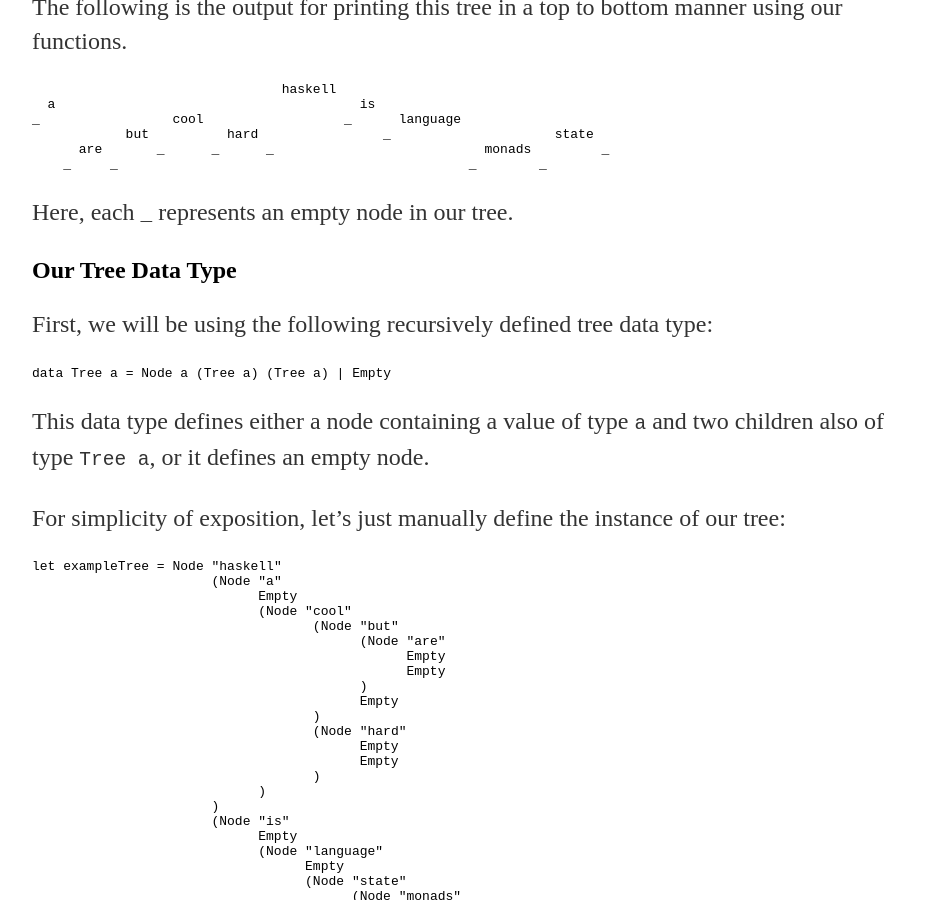
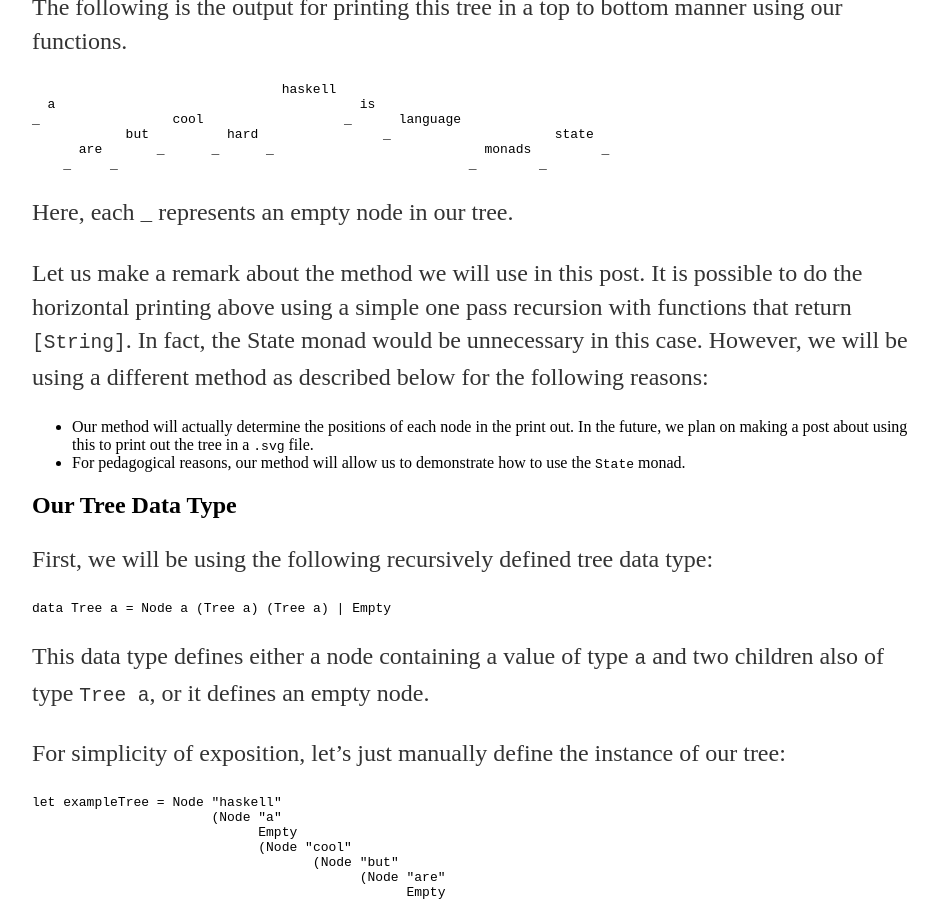
Before and after one commit to MatthewMcGonagle/MatthewMcGonagle.github.io, a Jekyll site: the page built from _posts/2018-10-10-PrintingABinaryTreeInHaskell.md, in a window 1280 px wide and 900 px high, scrolled down 1184 px. Shown: the whole window, without its empty margins (160-1098 px from the left). Built offline with Jekyll 4.4.1, drawn with Linux system fonts in a browser that asks for light colours.

Commit message:
Added remark on the existence of a more simple method using recursion that returns of type [String], and remarks on how the position method can be used to print out .svg format.

````diff
--- a/_posts/2018-10-10-PrintingABinaryTreeInHaskell.md
+++ b/_posts/2018-10-10-PrintingABinaryTreeInHaskell.md
@@ -23,6 +23,10 @@ _                 cool                  _      language
     _     _                                             _        _
 ```
 Here, each `_` represents an empty node in our tree.
+
+Let us make a remark about the method we will use in this post. It is possible to do the horizontal printing above using a simple one pass recursion with functions that return `[String]`. In fact, the State monad would be unnecessary in this case. However, we will be using a different method as described below for the following reasons:
+* Our method will actually determine the positions of each node in the print out. In the future, we plan on making a post about using this to print out the tree in a `.svg` file.
+* For pedagogical reasons, our method will allow us to demonstrate how to use the `State` monad.
 
 ## Our Tree Data Type
 
````
